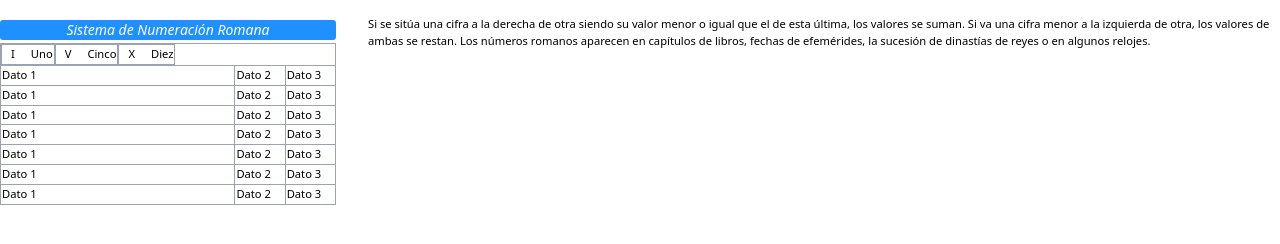
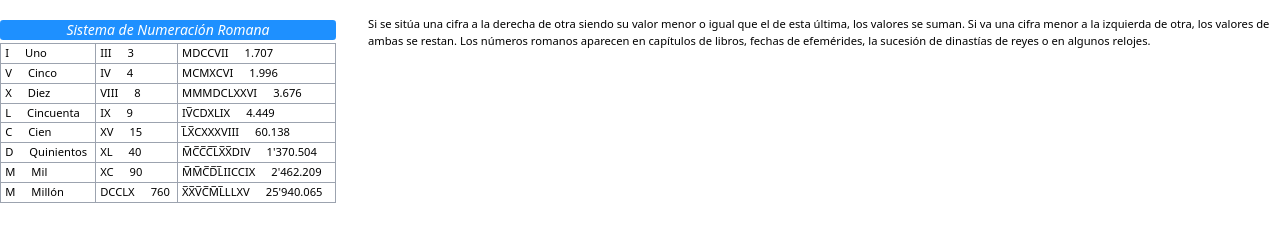
Before and after one commit to MaicolAA/eBook, a website: page pages/01Aritmetica/ArPage03.html in a window 1280 px wide. Drawn offline with nearby package versions, Linux system fonts and the light colour scheme.

Commit message:
first page - ok

```diff
--- a/globalStyles/01_Aritmetics.css
+++ b/globalStyles/01_Aritmetics.css
@@ -118,12 +118,13 @@
 }
 
 
-.td-content {
-  display: inline-flex;
-  letter-spacing: 0;
+.romano {
+  margin-right: 1rem;
+  padding-left: 0.2rem;
 }
 
-.romano {
-  margin-right: 1rem;
-  padding-left: 0.5rem;
+
+.td-content {
+  width: 33%;
+  max-width: 33%;
 }
--- a/pages/01Aritmetica/ArPage03.html
+++ b/pages/01Aritmetica/ArPage03.html
@@ -22,44 +22,44 @@
                     <table class="border-collapse border border-gray-400 textxxs mytable">
                         <tbody>
                             <tr class="myrow">
-                                <td class="border border-gray-400 td-content"><p class="romano">I</p>Uno</td>
-                                <td class="border border-gray-400 td-content"><p class="romano">V</p>Cinco</td>
-                                <td class="border border-gray-400 td-content"><p class="romano">X</p>Diez</td>
+                                <td class="border border-gray-400"><span class="romano">I</span>Uno</td>
+                                <td class="border border-gray-400"><span class="romano">III</span>3</td>
+                                <td class="border border-gray-400"><span class="romano">MDCCVII</span>1.707</td>
                             </tr>
                             <tr class="myrow">
-                                <td class="border border-gray-400">Dato 1</td>
-                                <td class="border border-gray-400 ">Dato 2 </td>
-                                <td class="border border-gray-400">Dato 3</td>
+                                <td class="border border-gray-400"><span class="romano">V</span>Cinco</td>
+                                <td class="border border-gray-400"><span class="romano">IV</span>4</td>
+                                <td class="border border-gray-400"><span class="romano">MCMXCVI</span>1.996</td>
                             </tr>
                             <tr class="myrow">
-                                <td class="border border-gray-400">Dato 1</td>
-                                <td class="border border-gray-400">Dato 2 </td>
-                                <td class="border border-gray-400">Dato 3</td>
+                                <td class="border border-gray-400"><span class="romano">X</span>Diez</td>
+                                <td class="border border-gray-400"><span class="romano">VIII</span>8</td>
+                                <td class="border border-gray-400"><span class="romano">MMMDCLXXVI</span>3.676</td>
                             </tr>
                             <tr class="myrow">
-                                <td class="border border-gray-400">Dato 1</td>
-                                <td class="border border-gray-400">Dato 2 </td>
-                                <td class="border border-gray-400">Dato 3</td>
+                                <td class="border border-gray-400"><span class="romano">L</span>Cincuenta</td>
+                                <td class="border border-gray-400"><span class="romano">IX</span>9</td>
+                                <td class="border border-gray-400"><span class="romano"> IV̅CDXLIX</span>4.449</td>
                             </tr>
                             <tr class="myrow">
-                                <td class="border border-gray-400">Dato 1</td>
-                                <td class="border border-gray-400">Dato 2 </td>
-                                <td class="border border-gray-400">Dato 3</td>
+                                <td class="border border-gray-400"><span class="romano">C</span>Cien</td>
+                                <td class="border border-gray-400"><span class="romano">XV</span>15</td>
+                                <td class="border border-gray-400"><span class="romano">L̅X̅CXXXVIII</span>60.138</td>
                             </tr>
                             <tr class="myrow">
-                                <td class="border border-gray-400">Dato 1</td>
-                                <td class="border border-gray-400">Dato 2 </td>
-                                <td class="border border-gray-400">Dato 3</td>
+                                <td class="border border-gray-400"><span class="romano">D</span>Quinientos</td>
+                                <td class="border border-gray-400"><span class="romano">XL</span>40</td>
+                                <td class="border border-gray-400"><span class="romano">M̅C̅C̅C̅L̅X̅X̅DIV</span>1'370.504</td>
                             </tr>
                             <tr class="myrow">
-                                <td class="border border-gray-400">Dato 1</td>
-                                <td class="border border-gray-400">Dato 2 </td>
-                                <td class="border border-gray-400">Dato 3</td>
+                                <td class="border border-gray-400"><span class="romano">M</span>Mil</td>
+                                <td class="border border-gray-400"><span class="romano">XC</span><span class="">90</span></td>
+                                <td class="border border-gray-400"><span class="romano">M̅M̅C̅D̅L̅IICCIX</span>2'462.209</td>
                             </tr>
                             <tr class="myrow">
-                                <td class="border border-gray-400">Dato 1</td>
-                                <td class="border border-gray-400">Dato 2 </td>
-                                <td class="border border-gray-400">Dato 3</td>
+                                <td class="border border-gray-400"><span class="romano">M</span>Millón</td>
+                                <td class="border border-gray-400"><span class="romano">DCCLX</span>760</td>
+                                <td class="border border-gray-400"><span class="romano">X̅X̅V̅C̅M̅L̅LLXV</span>25'940.065</td>
                             </tr>
                         </tbody>
                     </table>
```
